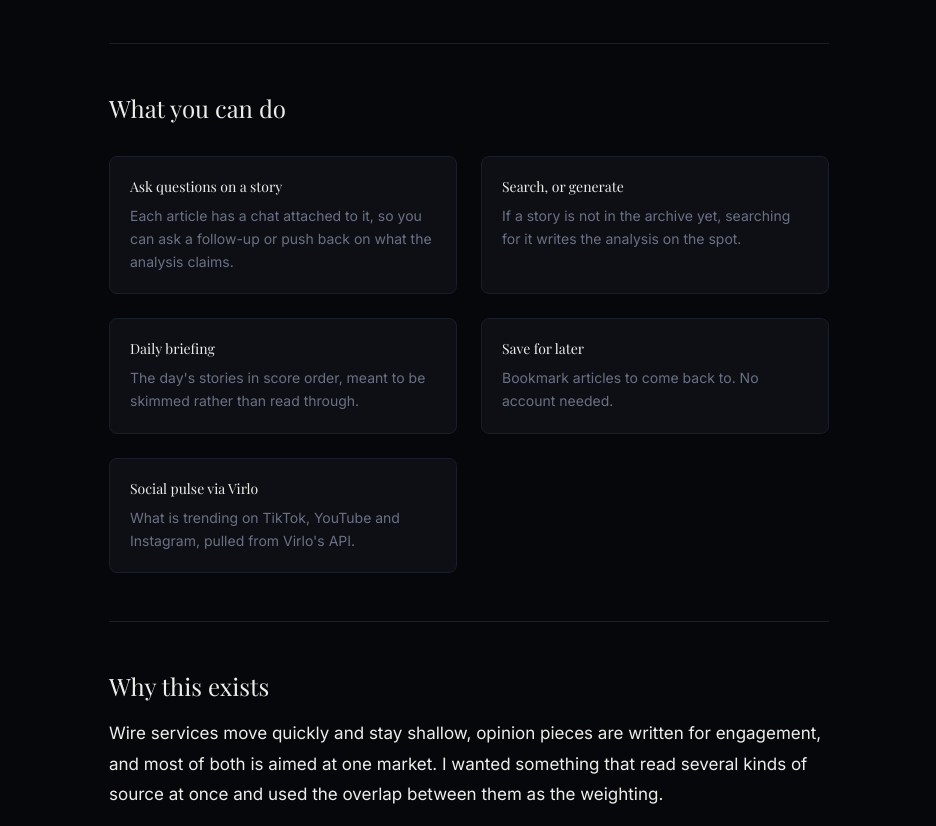
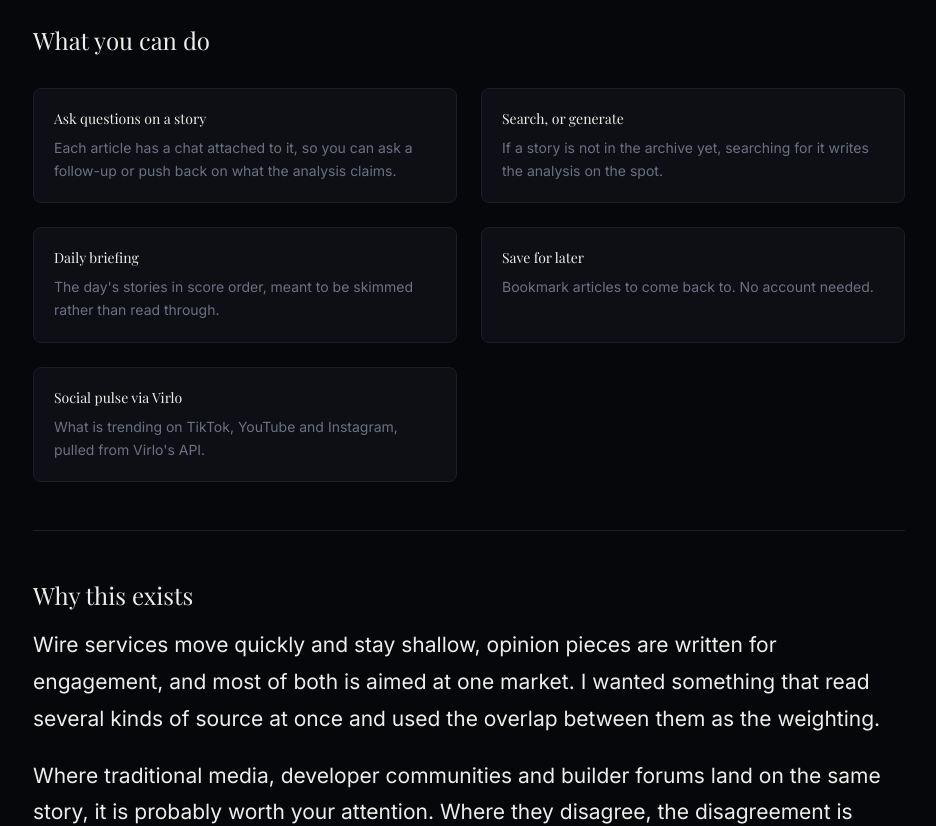
Before and after one commit to Balisa50/VANTAGE, a Next.js app: page /about in a window 1280 px wide. Shown: the part 1089-1915 px from the top of the page, without its empty margins (171-1107 px from the left). Built offline with nearby package versions, Linux system fonts and the light colour scheme; no server answers; a web font is replaced by a local one.

Commit message:
articles: widen the column and scale the type with it

```diff
--- a/app/about/page.tsx
+++ b/app/about/page.tsx
@@ -12,7 +12,7 @@ export default function AboutPage() {
     <div className="min-h-screen">
       <Masthead />
 
-      <main className="max-w-3xl mx-auto px-4 sm:px-6 py-12 sm:py-16">
+      <main className="max-w-[920px] mx-auto px-4 sm:px-6 py-12 sm:py-16">
         <a
           href="/"
           className="inline-flex items-center gap-2 text-sm font-mono text-text-secondary hover:text-accent-amber transition-colors mb-10"
--- a/app/article/[slug]/page.tsx
+++ b/app/article/[slug]/page.tsx
@@ -100,7 +100,7 @@ export default async function ArticlePage({
 
       {/* Category gradient hero */}
       <div className={`bg-gradient-to-br ${gradient}`}>
-        <div className="max-w-3xl mx-auto px-4 sm:px-6 py-10 sm:py-16">
+        <div className="max-w-[920px] mx-auto px-4 sm:px-6 py-10 sm:py-16">
           <a
             href="/"
             className="inline-flex items-center gap-2 text-sm font-mono text-text-secondary hover:text-accent-amber transition-colors mb-8"
@@ -156,7 +156,7 @@ export default async function ArticlePage({
         </div>
       </div>
 
-      <main className="max-w-3xl mx-auto px-4 sm:px-6 py-8 sm:py-12">
+      <main className="max-w-[920px] mx-auto px-4 sm:px-6 py-8 sm:py-12">
         <ArticleBody article={article} />
         <ChatWidget articleBody={article.full_body} />
 
--- a/app/globals.css
+++ b/app/globals.css
@@ -110,10 +110,12 @@ body::before {
   color: var(--color-text-primary);
 }
 
-/* Article prose */
+/* Article prose. The column was widened from 768px to 920px, so the type is
+   scaled with it: widening on its own would have pushed the line past 110
+   characters, which reads worse rather than better. */
 .article-prose p {
-  font-size: 17px;
-  line-height: 1.8;
+  font-size: 21px;
+  line-height: 1.75;
   color: var(--color-text-primary);
   margin-bottom: 1.25rem;
 }
```
